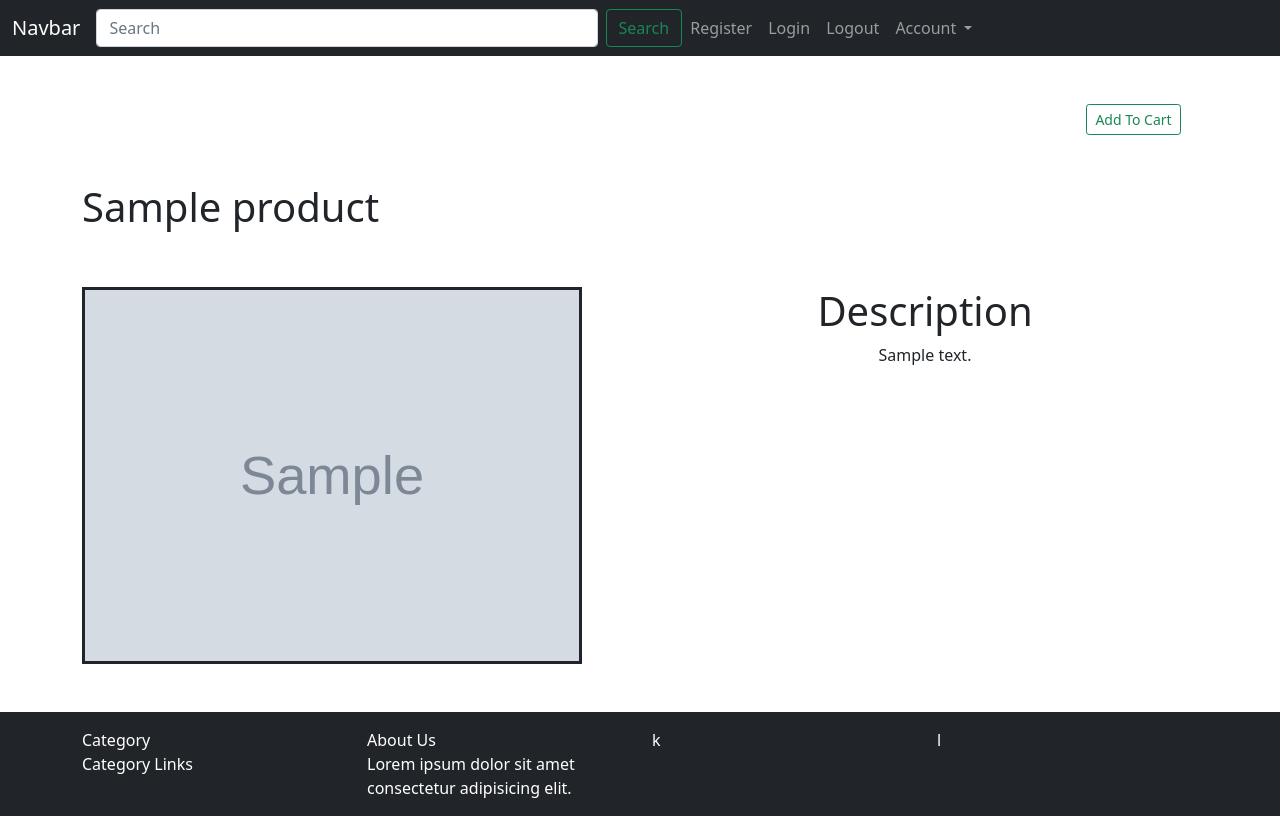
After one commit to Emmanuel678912/django-ecommerce, a Django app: a page that uses store/templates/product.html in a window 1280 px wide. The commit adds this page. Run offline with Django 3.2, Linux system fonts and the light colour scheme; tables that the repository leaves empty hold one stand-in row (values such as "Sample post"); grey boxes marked "Sample" are stand-in pictures; some libraries are stand-ins or nearby versions.

Commit message:
added dynamic product pages

```diff
--- a/rundumustore/settings.py
+++ b/rundumustore/settings.py
@@ -135,6 +135,10 @@ STATICFILES_DIRS = [
 
 STATICFILES_STORAGE = 'whitenoise.storage.CompressedManifestStaticFilesStorage'
 
+MEDIA_ROOT = os.path.join(BASE_DIR, 'static/images') # this is where images uploaded to
+
+MEDIA_URL = '/images/'
+
 # Default primary key field type
 # https://docs.djangoproject.com/en/3.2/ref/settings/#default-auto-field
 
--- a/static/css/main.css
+++ b/static/css/main.css
@@ -0,0 +1,6 @@
+.img {
+    max-width: 100%;
+    height: auto;
+    width: 500px;
+    border: solid;
+}
--- a/store/models.py
+++ b/store/models.py
@@ -22,12 +22,22 @@ class Product(models.Model):
 
     name = models.CharField(max_length=200)
     price = models.DecimalField(max_digits=5, decimal_places=2)
+    desc = models.CharField(max_length=500)
     category = models.CharField(choices=CATEGORY_CHOICES, max_length=2)
     digital = models.BooleanField(default=False, null=True, blank=True)
+    slug = models.CharField(max_length=80)
     image = models.ImageField(null=True, blank=True)
 
     def __str__(self):
         return self.name
+
+    @property # allows access to function as attribute instead of method
+    def imageURL(self): # tests if url exists if not returns an empty string
+        try:
+            url = self.image.url
+        except:
+            url = ''
+        return url
 
 class Order(models.Model):
     customer = models.ForeignKey(Customer, on_delete=models.SET_NULL, null=True, blank=True)
--- a/store/templates/login.html
+++ b/store/templates/login.html
@@ -24,10 +24,6 @@
                       <label for="exampleInputPassword1" class="form-label">Password</label>
                       <input type="password" class="form-control" id="exampleInputPassword1" name="password">
                     </div>
-                    <div class="mb-3 form-check">
-                      <input type="checkbox" class="form-check-input" id="exampleCheck1">
-                      <label class="form-check-label" for="exampleCheck1">Check me out</label>
-                    </div>
                     <button type="submit" class="btn btn-primary">Submit</button>
                   </form>
             </div>
--- /dev/null
+++ b/store/templates/product.html
@@ -0,0 +1,32 @@
+{% extends 'main.html' %}
+{% load static %}
+
+{% block content %}
+    <div class="container">
+        {% for product in products %}
+            <div class="row my-5">
+                <div class="col justify-content-end">
+                    <a href="{% url 'cart' %}">
+                        <button type="button" class="btn btn-outline-success btn-sm" style="margin-left: 90%">Add To Cart</button>
+                    </a>
+                </div>
+            </div>
+            <div class="row my-5">
+                <div class="col">
+                    <h1>{{product.name}}</h1>
+                </div>
+            </div>
+            <div class="row my-5">
+                <div class="col">
+                    <img class="img img-fluid" src="{{product.imageURL}}">
+                </div>
+                <div class="col" style="text-align: center;">
+                    <p class="h1">Description</p>
+                    {{product.desc}}
+                </div>
+            </div>
+
+        {% endfor %}
+    </div>
+
+{% endblock %}
--- a/store/urls.py
+++ b/store/urls.py
@@ -1,4 +1,8 @@
 from django.urls import path
+
+from django.conf.urls.static import static
+from django.conf import settings
+
 from . import views
 
 urlpatterns = [
@@ -9,4 +13,8 @@ urlpatterns = [
     path('login/', views.loginview, name='login'),
     path('register/', views.register, name='register'),
     path('logout/', views.logout_view, name='logout'),
+    path('product/<str:slug>/<int:id>/', views.product, name='product'),
+
 ]
+
+urlpatterns += static(settings.MEDIA_URL, document_root=settings.MEDIA_ROOT)
--- a/store/views.py
+++ b/store/views.py
@@ -1,11 +1,15 @@
 from django.shortcuts import render, redirect
 from django.contrib.auth.models import Group, User, Permission
 from django.contrib.auth import authenticate, login, logout
-from .models import Customer
+from .models import Customer, Product
 
 # Create your views here.
 def store(request):
-    context = {}
+    products = Product.objects.all()
+    print(products)
+
+    context = {'products' : products}
+
     return render(request, 'store.html', context)
 
 def checkout(request):
@@ -88,3 +92,12 @@ def logout_view(request):
         return redirect('/')
 
     return render(request, 'logout.html', {})
+
+def product(request, slug, id):
+    item = Product.objects.get(id=id)
+
+    products = Product.objects.filter(id=id)
+
+    context = {'products' : products}
+
+    return render(request, 'product.html', context)
```
Also changed, not shown: store/templates/store.html (+14 -7 lines), static/images/canary-wharf.jpg (added), static/images/canary-wharf_FgF6hZd.jpg (added), static/images/canary-wharf_WejQkJo.jpg (added), static/images/canary-wharf_zCXfTcf.jpg (added), static/images/placeholder.png (added), static/images/placeholder_2xCNuUX.png (added), static/img/canary-wharf.jpg (added), store/migrations/0003_product_desc.py (added), store/migrations/0004_product_slug.py (added), store/migrations/0005_alter_product_slug.py (added), store/templates/category.html (added).
